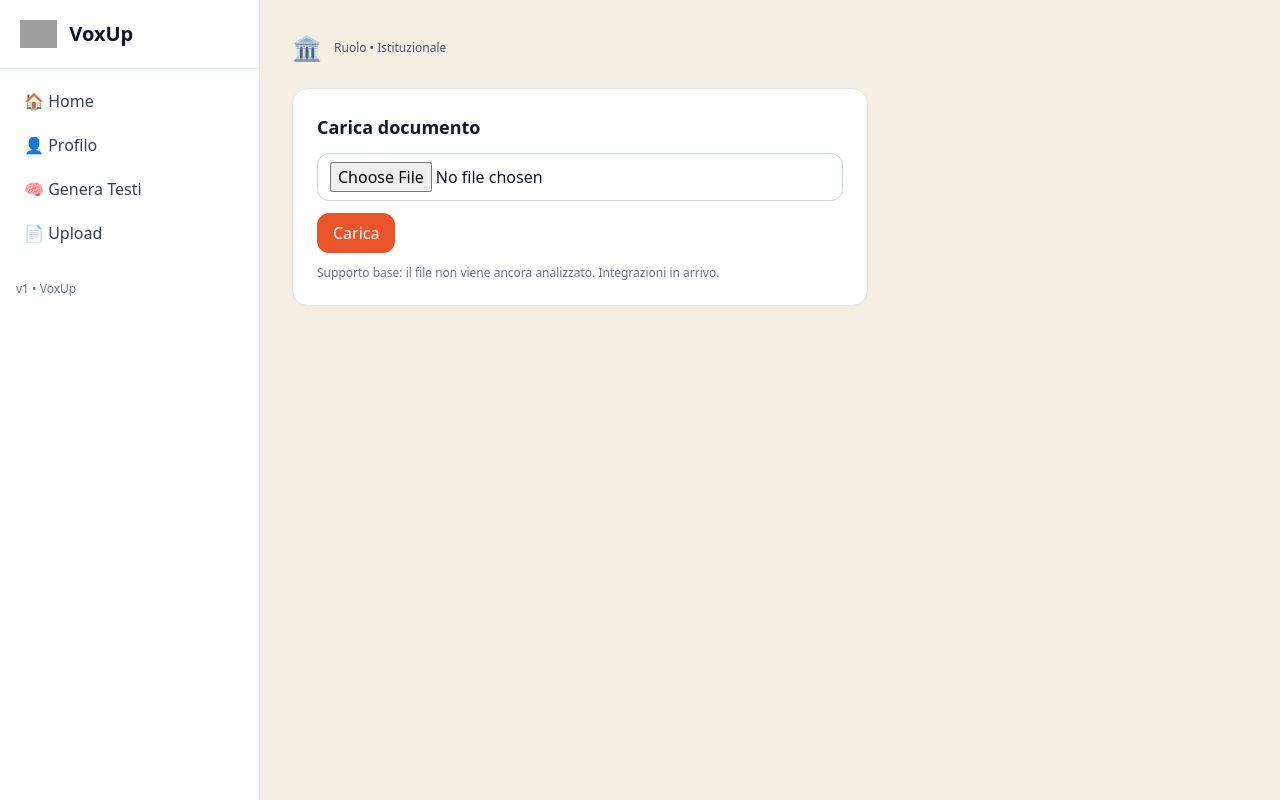
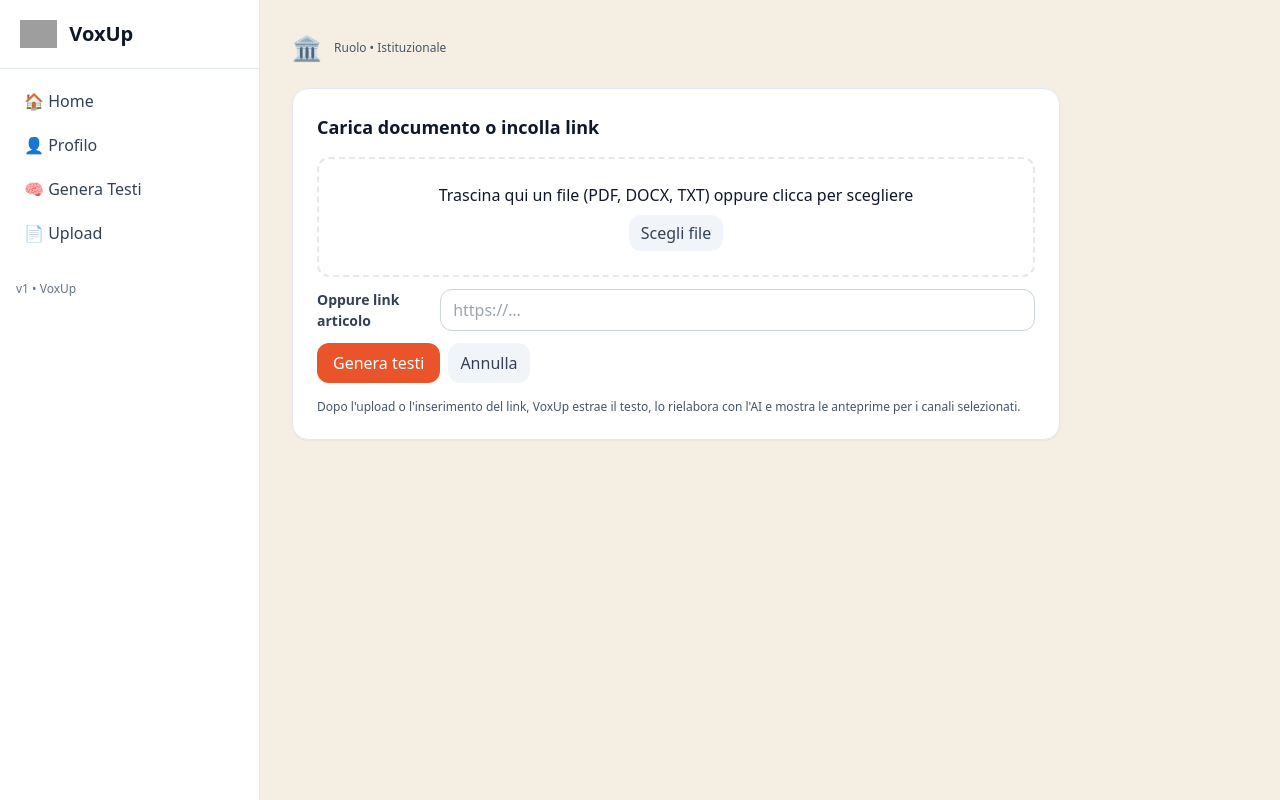
Before and after one commit to lorenzospadotto-debug/noventa-comms-app, a FastAPI app: page /upload in a window 1280 px wide. Run offline with FastAPI, Linux system fonts and the light colour scheme; some libraries are stand-ins or nearby versions; grey boxes are pictures that could not be loaded.

Commit message:
Update upload.html

```diff
--- a/templates/upload.html
+++ b/templates/upload.html
@@ -1,11 +1,28 @@
 {% extends "base.html" %}
 {% block content %}
-  <section class="card space-y-3 max-w-xl">
-    <h2 class="text-lg font-semibold">Carica documento</h2>
-    <form method="post" enctype="multipart/form-data" class="space-y-3">
-      <input type="file" name="file" class="input" />
-      <button class="btn-primary" type="submit">Carica</button>
+  <section class="card space-y-4 max-w-3xl" x-data="dragDrop()">
+    <h2 class="text-lg font-semibold">Carica documento o incolla link</h2>
+
+    <form id="uploadForm" method="post" enctype="multipart/form-data" class="space-y-3">
+      <div class="border-2 border-dashed rounded-xl p-6 text-center"
+           :class="{ 'border-[var(--vox-primary)] bg-white' : over, 'border-slate-300 bg-white' : !over }"
+           @dragover.prevent="over=true" @dragleave.prevent="over=false" @drop.prevent="handleDrop($event)">
+        <p class="mb-2">Trascina qui un file (PDF, DOCX, TXT) oppure clicca per scegliere</p>
+        <input type="file" name="file" class="hidden" x-ref="fileInput" @change="submitOnChange" />
+        <button type="button" class="btn-secondary" @click="$refs.fileInput.click()">Scegli file</button>
+      </div>
+
+      <div class="flex items-center gap-2">
+        <span class="label m-0">Oppure link articolo</span>
+        <input type="url" name="article_url" class="input" placeholder="https://…" />
+      </div>
+
+      <div class="flex gap-2">
+        <button class="btn-primary" type="submit">Genera testi</button>
+        <a href="/" class="btn-secondary">Annulla</a>
+      </div>
     </form>
-    <p class="text-xs text-slate-500">Supporto base: il file non viene ancora analizzato. Integrazioni in arrivo.</p>
+
+    <p class="text-xs text-slate-600">Dopo l'upload o l'inserimento del link, VoxUp estrae il testo, lo rielabora con l'AI e mostra le anteprime per i canali selezionati.</p>
   </section>
 {% endblock %}
```
